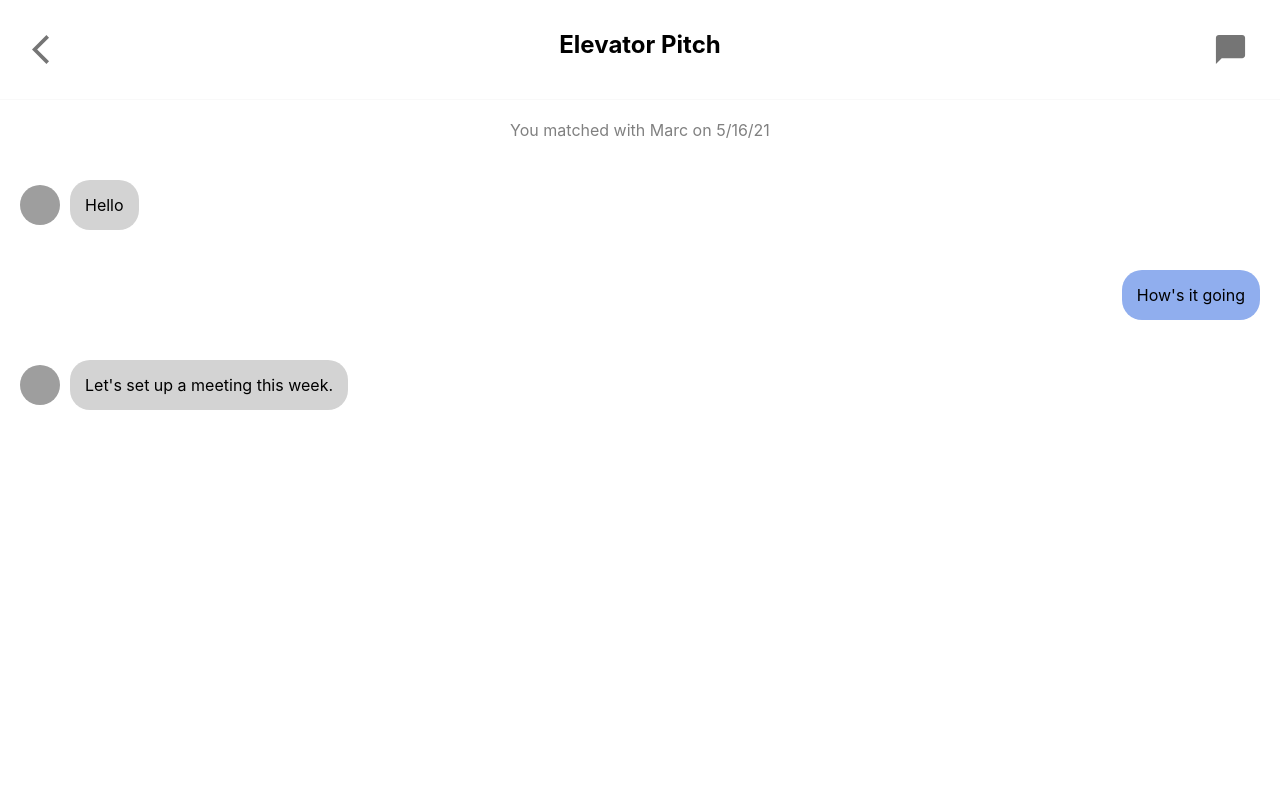
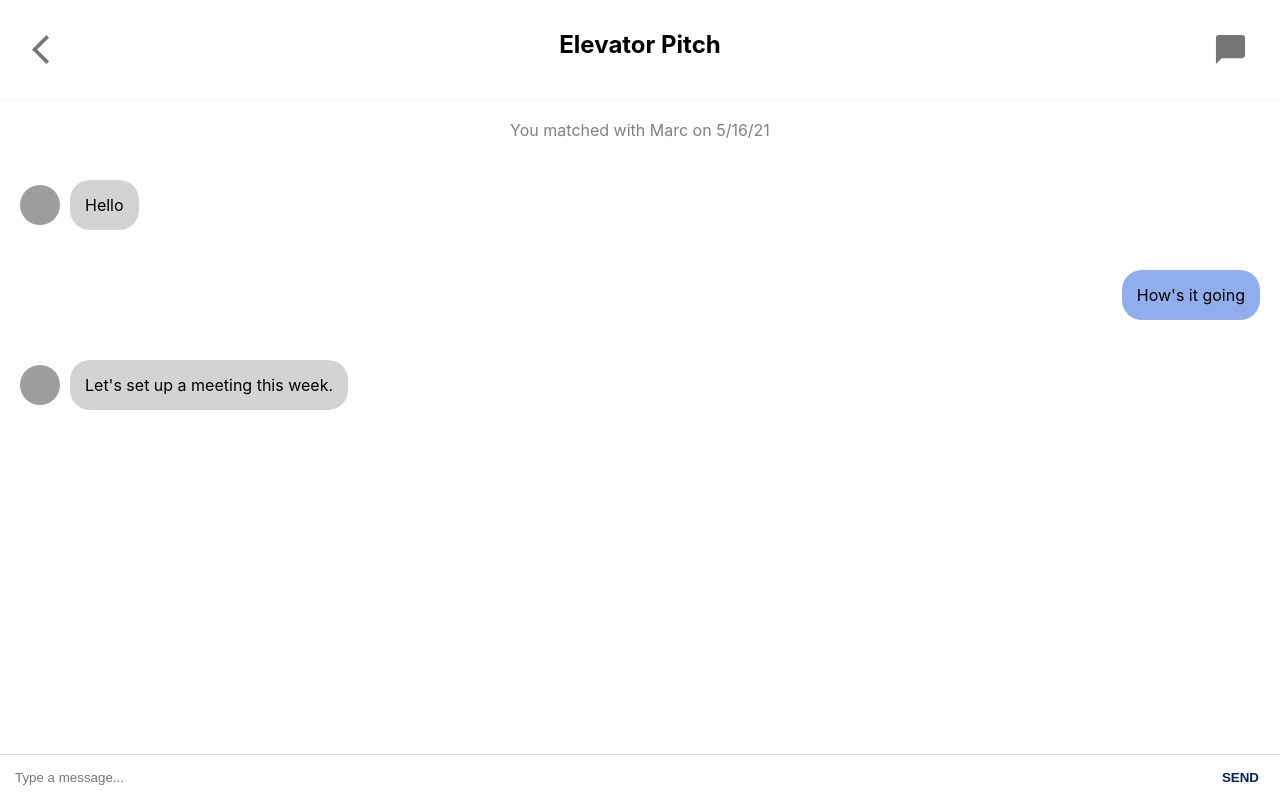
Before and after one commit to cpena256/ElevatorPitch, a React (Create React App) app in the folder elevator-pitch/: page /chat/1 in a window 1280 px wide. Built offline with nearby package versions, Linux system fonts and the light colour scheme; grey boxes are pictures that could not be loaded.

Commit message:
finish off chat screen UI

```diff
--- a/elevator-pitch/src/ChatScreen.css
+++ b/elevator-pitch/src/ChatScreen.css
@@ -23,3 +23,26 @@
     padding: 15px;
     border-radius: 20px;
 }
+
+.chatScreen__input{
+    display: flex;
+    padding: 5px;
+    position: fixed;
+    bottom: 0;
+    width: 100%;
+    border-top: 1px solid lightgray;
+}
+.chatScreen__inputField{
+    flex: 1;
+    padding: 10px;
+    border: none;
+}
+
+.chatScreen__inputButton{
+    margin-right: 20px;
+    border: none;
+    background-color: white;
+    font-weight: bolder;
+    color: rgb(0, 37, 85);
+    border: none;
+}
--- a/elevator-pitch/src/ChatScreen.js
+++ b/elevator-pitch/src/ChatScreen.js
@@ -3,6 +3,7 @@ import React, { useState } from "react";
 import './ChatScreen.css';
 
 function ChatScreen () {
+    const [input, setInput ] = useState('');
     const [messages, setMessages] = useState ([
     {
         name: 'Marc',
@@ -18,6 +19,12 @@ function ChatScreen () {
         message: "Let's set up a meeting this week.",
     },
     ]);
+
+    const handleSend = (e) => {
+        e.preventDefault();
+        setMessages([...messages, {message: input }]);
+        setInput('');
+    };
     return (
     <div className="chatScreen">
         <p className="chatScreen__timestamp">You matched with Marc on 5/16/21</p>
@@ -37,6 +44,16 @@ function ChatScreen () {
 
 
         ))}
+
+            <form className="chatScreen__input">
+            <input value={input}
+            onChange={e => setInput(e.target.value)}
+            className="chatScreen__inputField"
+            placeholder="Type a message..." type="text">
+                </input>
+                <button onClick={handleSend}  type="submit" className="chatScreen__inputButton">SEND</button>
+            </form>
+
     </div>
     );
 }
```
